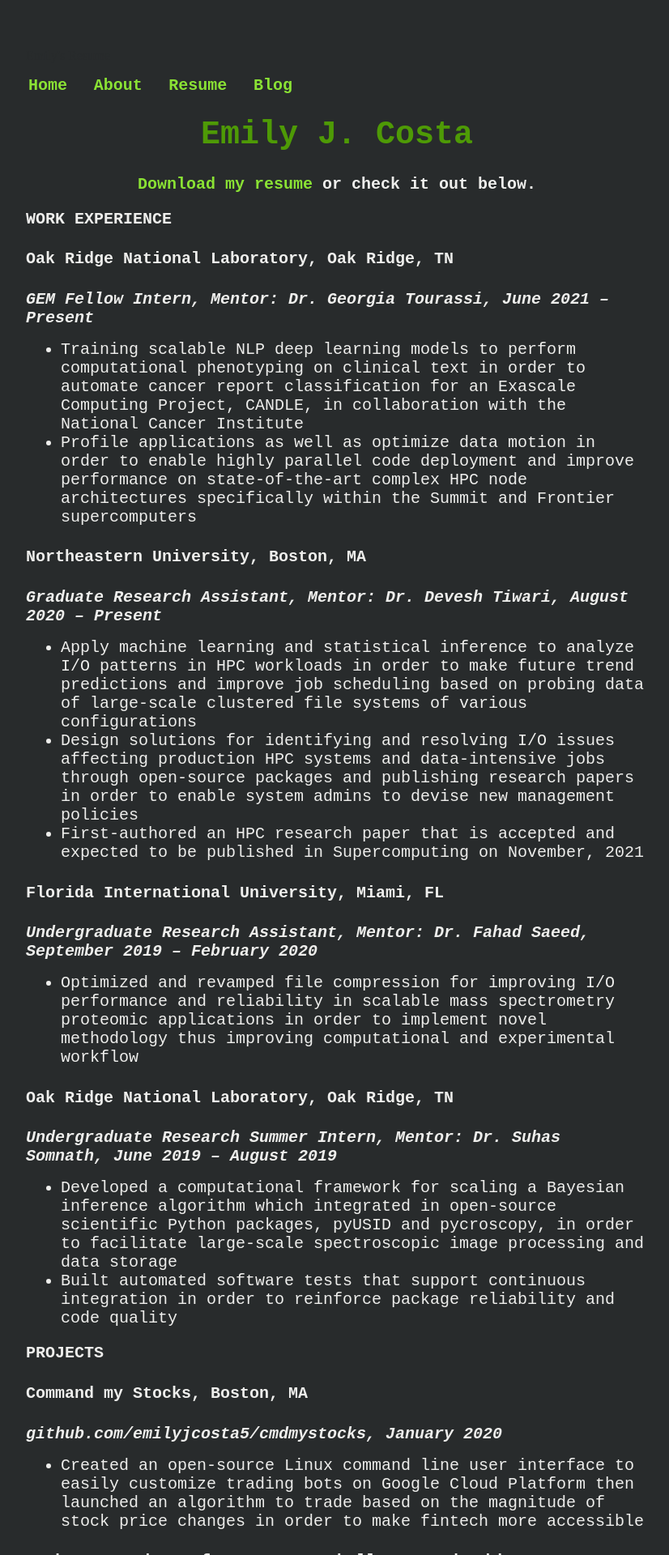
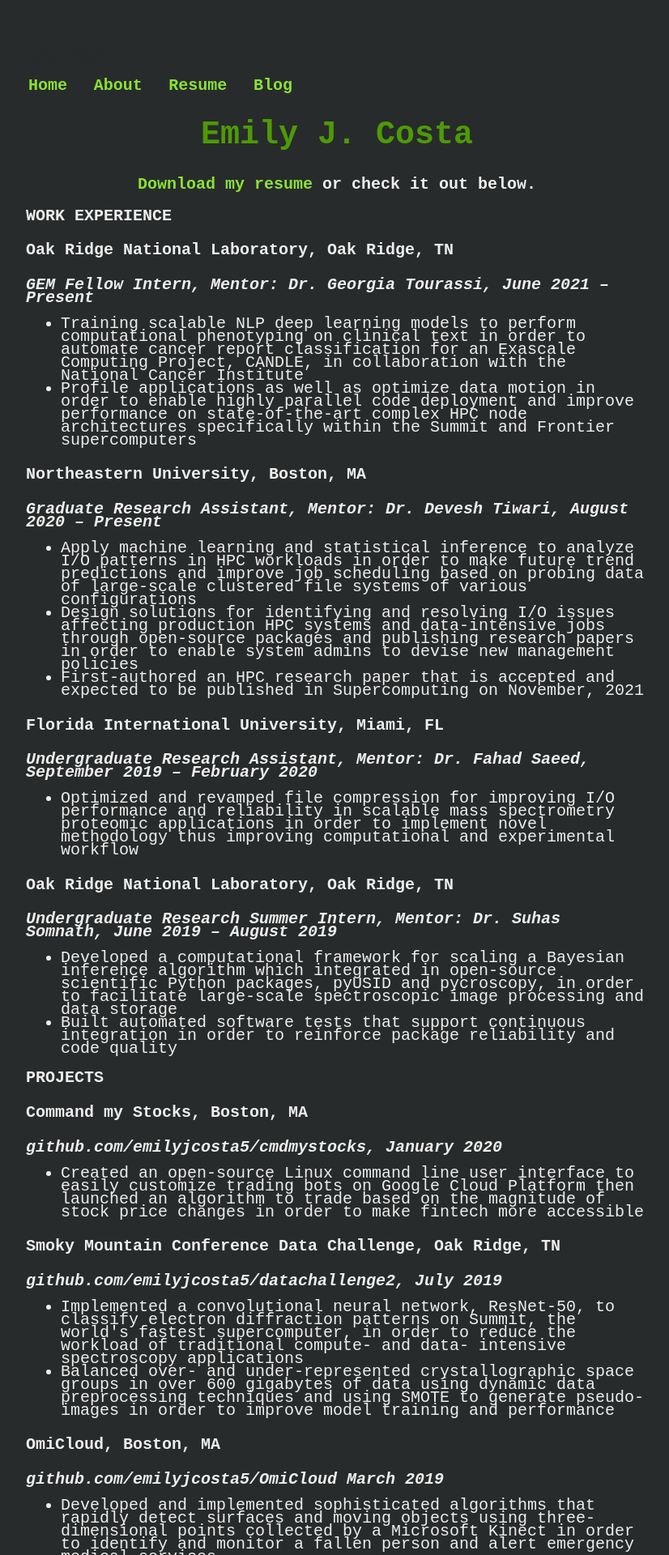
Before and after one commit to emilyjcosta5/emilyjcosta5.github.io, a Jekyll site: the page built from resume/index.md, in a window 1280 px wide. Shown: the top 1920 px of the page at 81% size, without its empty margins (224-1050 px from the left). Built offline with Jekyll 4.4.1, drawn with Linux system fonts in a browser that asks for light colours.

Commit message:
fixing line spacing resume

```diff
--- a/css/main.css
+++ b/css/main.css
@@ -133,3 +133,6 @@ h4.posts {
     margin-left: auto;
     margin-right: auto;
 }
+.resume {
+    line-height: .8;
+}
--- a/resume/index.md
+++ b/resume/index.md
@@ -8,7 +8,7 @@ title: Emily's Resume
 <div align="center"><h2>
 <a href="./resume.pdf" download="Costa-Emily_resume">Download my resume</a> or check it out below.
 </h2></div>
-
+<div class="resume">
 <h3 id="-work-experience-"><strong>WORK EXPERIENCE</strong></h3>
 <h4 id="-oak-ridge-national-laboratory-oak-ridge-tn-"><strong>Oak Ridge National Laboratory,        Oak Ridge, TN</strong></h4>
 <h4 id="_gem-fellow-intern-mentor-dr-georgia-tourassi-june-2021-present_"><em>GEM Fellow Intern, Mentor: Dr. Georgia Tourassi, June 2021 – Present</em></h4>
@@ -63,3 +63,4 @@ title: Emily's Resume
 <h3 id="-additional-skills-amp-interests-"><strong>ADDITIONAL SKILLS &amp; INTERESTS</strong></h3>
 <h4 id="-technical-bash-c-c-deepspeed-docker-git-huggingface-java-julia-linux-pandas-python-pytorch-r-scikit-learn"><strong>Technical:</strong> BASH, C/C++, Deepspeed, Docker, Git, HuggingFace, Java, Julia, Linux, Pandas, Python, Pytorch, R, Scikit-Learn</h4>
 <h4 id="-interests-cooking-levantine-arabic-mathematical-reasoning-philosophy-piano-sailing-theology"><strong>Interests:</strong> Cooking, Levantine Arabic, Mathematical Reasoning, Philosophy, Piano, Sailing, Theology</h4>
+</div>
```
